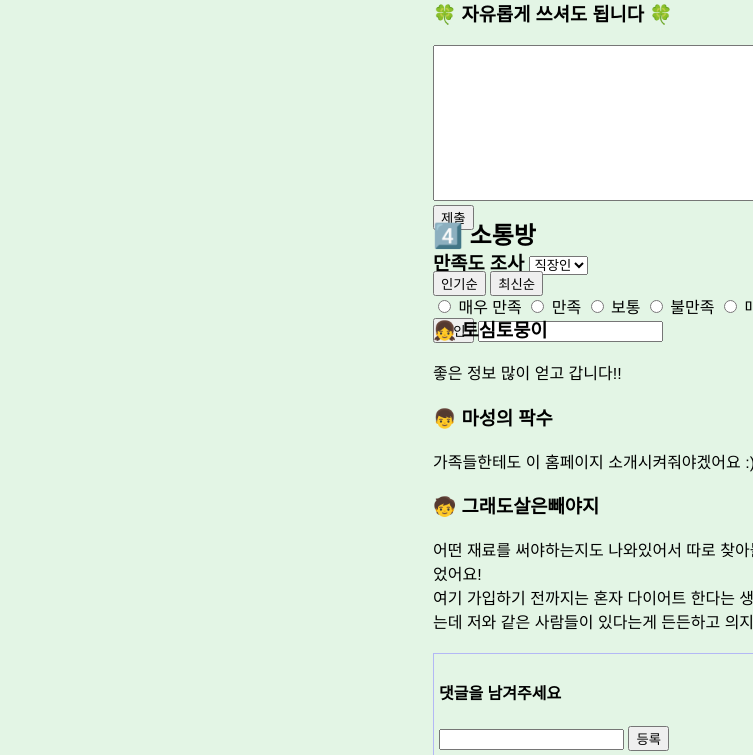
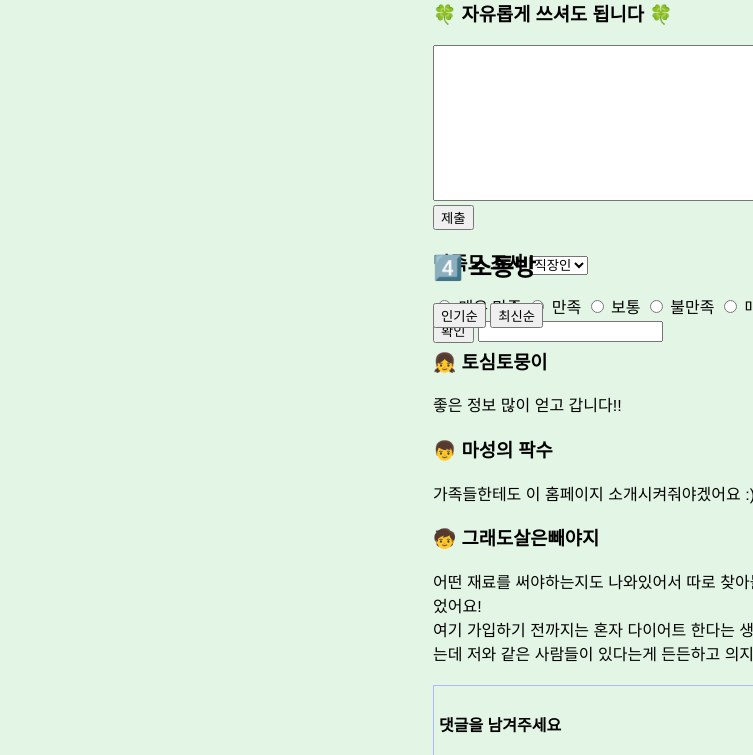
Before and after one commit to seoa0907/seoa0907.github.io, a plain HTML site: page index.html in a window 1280 px wide. Shown: the part 556-1311 px from the top of the page, 527-1280 px from the left. Drawn offline with Linux system fonts and the light colour scheme.

Commit message:
Update index.html

```diff
--- a/index.html
+++ b/index.html
@@ -97,7 +97,7 @@
     margin-right: 110px;
     position: absolute;
     left: 75%;
-    top: 94%;
+    top: 98%;
 }
 .eotrmf{
     width: 400px;
```
